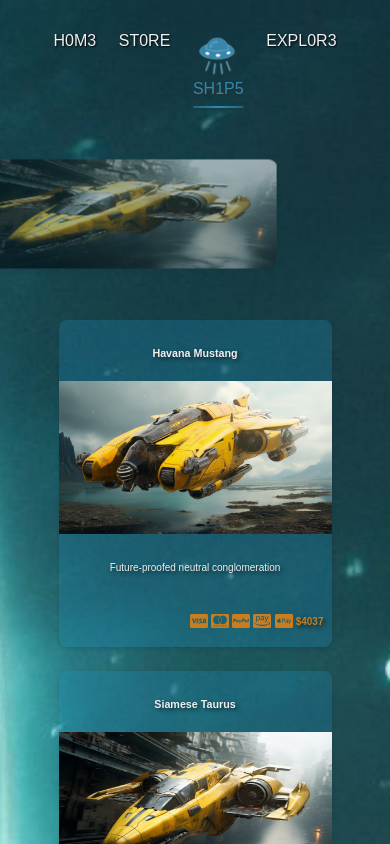
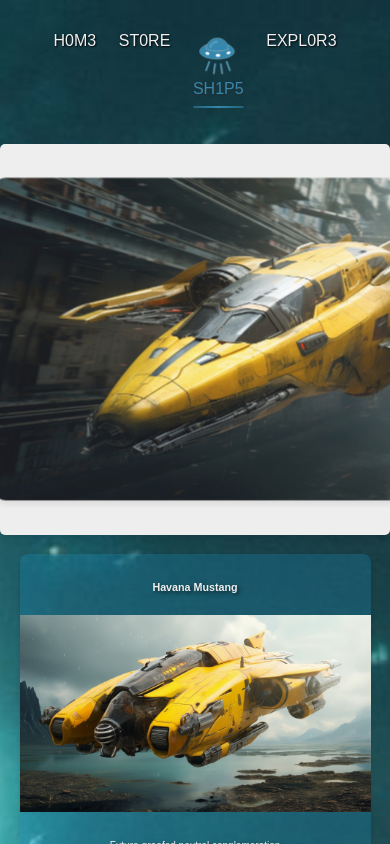
Before and after one commit to thegroosalugg/Andromeda, a React (Vite) app: page /ships in a window 390 px wide. Shown: the top 844 px of the page. Built offline with nearby package versions, Linux system fonts and the light colour scheme; a web font is replaced by a local one.

Commit message:
improved app responsiveness. saved slideshow progress

```diff
--- a/src/components/SlideShow.module.css
+++ b/src/components/SlideShow.module.css
@@ -1,6 +1,35 @@
+.slides-container {
+  margin: 5% auto;
+  max-width: 960px;
+  display: flex;
+  overflow: auto;
+  border-radius: 5px;
+  box-shadow: 0 4px 8px rgba(0, 0, 0, 0.1);
+}
+
+.picture-frame {
+  max-width: 640px;
+  padding: 4%;
+  background: #EEE;
+  box-shadow: 0 4px 8px rgba(0, 0, 0, 0.1);
+
+  display: flex;
+  justify-content: center;
+  align-items: center;
+}
+
 .slideshow {
-  width: 20rem;
+  /* object-fit: contain; */
+  max-width: inherit;
   cursor: pointer;
   border-radius: 10px;
   box-shadow: 0 4px 8px rgba(0, 0, 0, 0.1);
 }
+
+.article {
+  padding: 2rem 1rem;
+  font-size: 0.8rem;
+  text-align: center;
+  background: hsla(0, 0%, 0%, 0.495);
+  color: #EEE;
+}
--- a/src/components/SlideShow.tsx
+++ b/src/components/SlideShow.tsx
@@ -1,7 +1,7 @@
 import { AnimatePresence, motion } from 'framer-motion';
 import { useState, useEffect } from 'react';
 import { useNavigate } from 'react-router-dom';
-import css from './SlideShow.module.css'
+import css from './SlideShow.module.css';
 
 interface ShowProps {
   array: { image: string; id: string }[];
@@ -9,11 +9,7 @@ interface ShowProps {
   transition?: object;
 }
 
-const SlideShow: React.FC<ShowProps> = ({
-  array,
-  variants,
-  transition,
-}) => {
+const SlideShow: React.FC<ShowProps> = ({ array, variants, transition }) => {
   const [currentImage, setCurrentImage] = useState(0);
   const navigate = useNavigate();
 
@@ -26,6 +22,8 @@ const SlideShow: React.FC<ShowProps> = ({
   }, [array.length]);
 
   return (
+    <div className={css['slides-container']}>
+      <div className={css['picture-frame']}>
         <AnimatePresence mode='wait'>
           <motion.img
             key={currentImage}
@@ -40,6 +38,9 @@ const SlideShow: React.FC<ShowProps> = ({
             onClick={() => navigate(`/ships/${array[currentImage].id}`)}
           />
         </AnimatePresence>
+      </div>
+      <article className={css.article}>{array[currentImage].info}</article>
+    </div>
   );
 };
 
--- a/src/components/spaceships/SpaceShipsList.module.css
+++ b/src/components/spaceships/SpaceShipsList.module.css
@@ -1,6 +1,8 @@
 /* for grid layout */
 .ship-grid {
-  padding: 0 15%;
+  padding-left: 5%; /* configure for responsiveness */
+  padding-right: 5%;
+  margin: 0 auto; /* configure for responsiveness */
   display: grid;
   grid-gap: 1.5rem;
   list-style: none;
--- a/src/index.css
+++ b/src/index.css
@@ -13,9 +13,6 @@ body {
 main {
   overflow: auto;
   flex-grow: 1;
-  display: flex;
-  flex-direction: column;
-  place-items: center;
 }
 
 /* hidethescrollbar */
```
Lines whose indentation alone changed are shown as unchanged.
